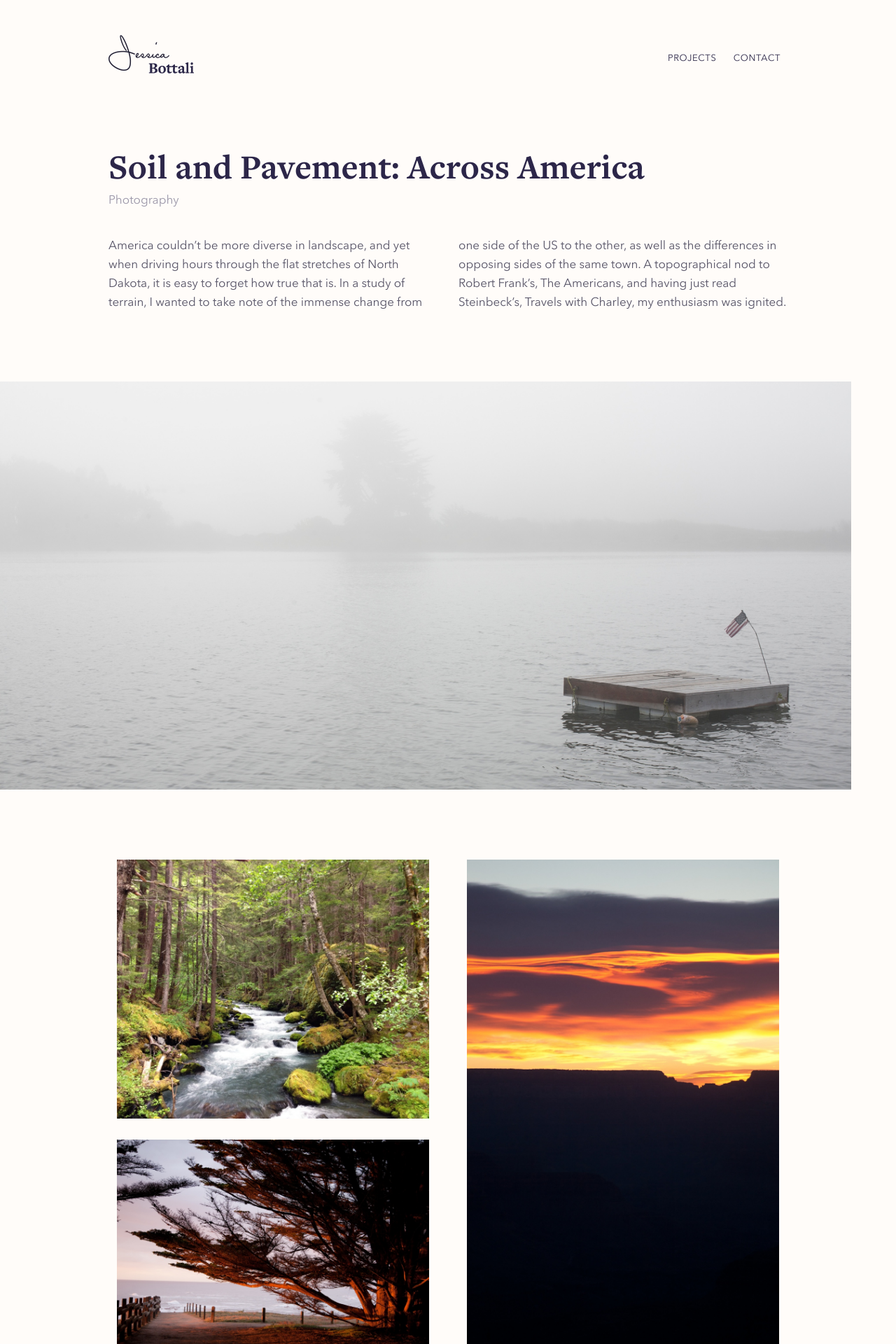
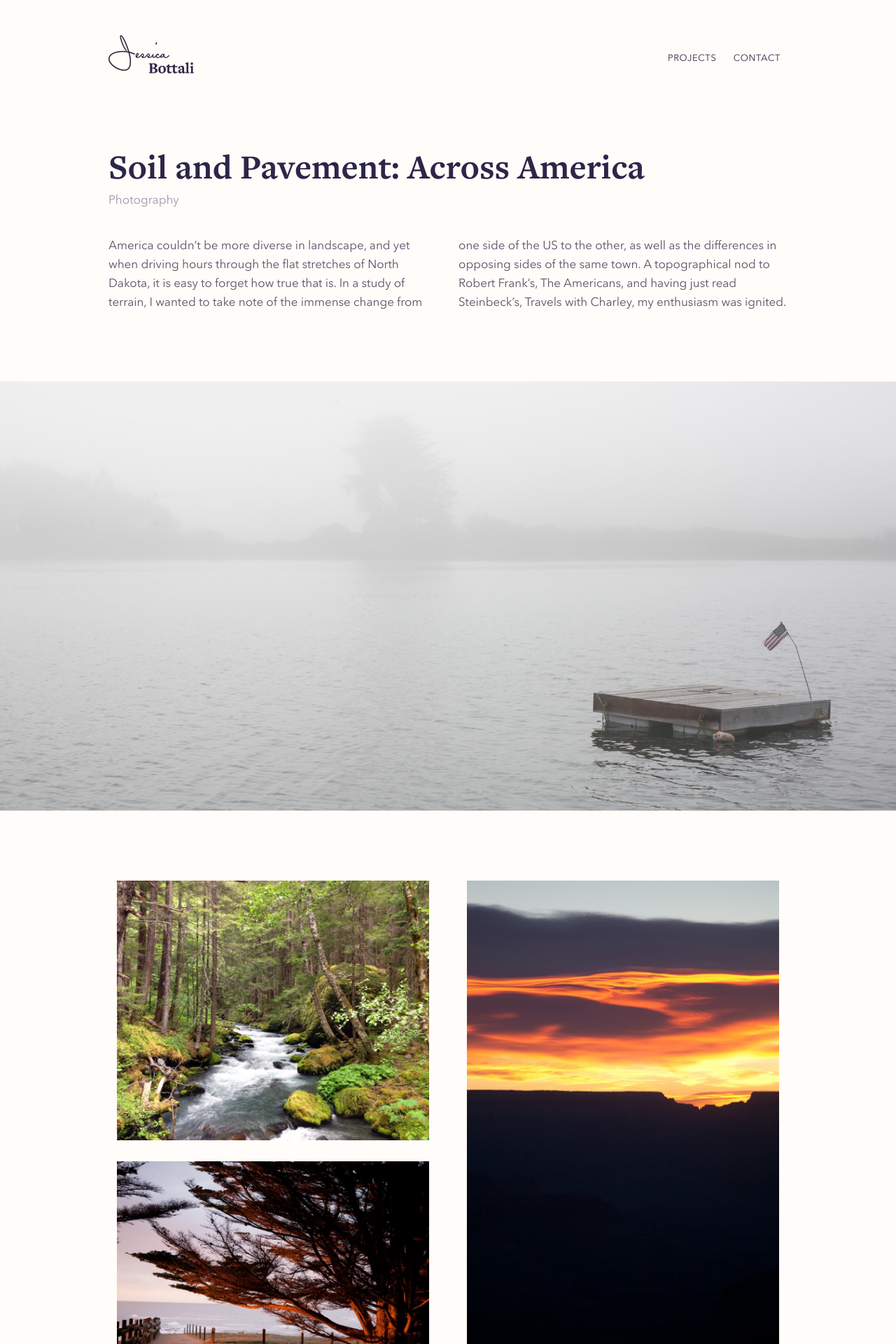
Before and after one commit to jessbottali/jessicabottali.com, a Jekyll site: the page built from projects/across-america/index.html, in a window 1280 px wide. Shown: the top 1920 px of the page at 70% size. Built offline with Jekyll 4.4.1, drawn with Linux system fonts in a browser that asks for light colours; comment, search, counter and statistics services are not loaded.

Commit message:
added w100 to full width img class type

```diff
--- a/projects/across-america/index.html
+++ b/projects/across-america/index.html
@@ -13,7 +13,7 @@ title: "Soil and Pavement: Across America"
        when driving hours through the flat stretches of North Dakota, it is easy to forget how true that is. In a study of terrain, I wanted to take note of the immense change from one side of the US to the other, as well as the differences in opposing sides of the same town. A topographical nod to Robert Frank’s, The Americans, and having just read Steinbeck’s, Travels with Charley, my enthusiasm was ignited.
   </div>
 </article>
-<img src="./images/USA-1@2x.jpg" class="ProjectImage full" />
+<img src="./images/USA-1@2x.jpg" class="ProjectImage full w100" />
 <div class="Container">
   <div class="Grid gutters">
     <div class="Grid-cell u-6of12">
@@ -25,7 +25,7 @@ title: "Soil and Pavement: Across America"
     </div>
   </div>
 </div>
-<img src="./images/USA-5@2x.jpg" class="ProjectImage full" />
+<img src="./images/USA-5@2x.jpg" class="ProjectImage full w100" />
 <div class="Container">
   <div class="Grid gutters">
     <div class="Grid-cell">
@@ -45,7 +45,7 @@ title: "Soil and Pavement: Across America"
     </div>
   </div>
 </div>
-<img src="./images/USA-11@2x.jpg" class="ProjectImage full" />
+<img src="./images/USA-11@2x.jpg" class="ProjectImage full w100" />
 <div class="Container">
   <div class="Grid gutters">
     <div class="Grid-cell u-8of12">
```
